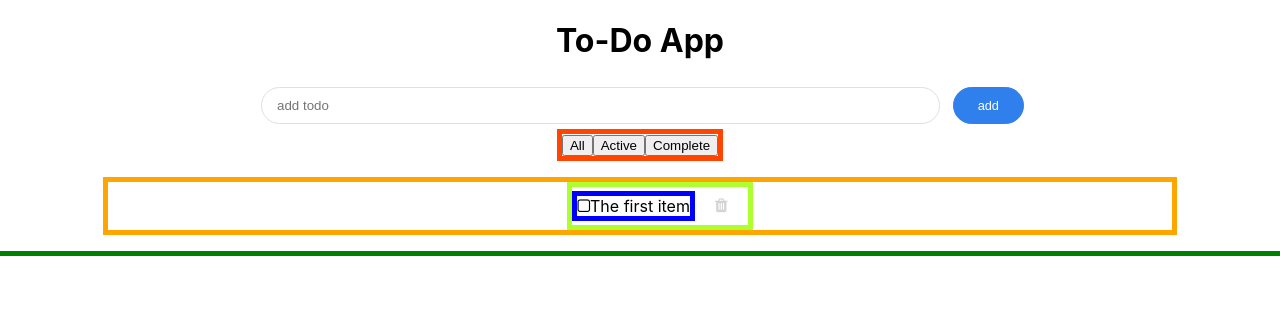
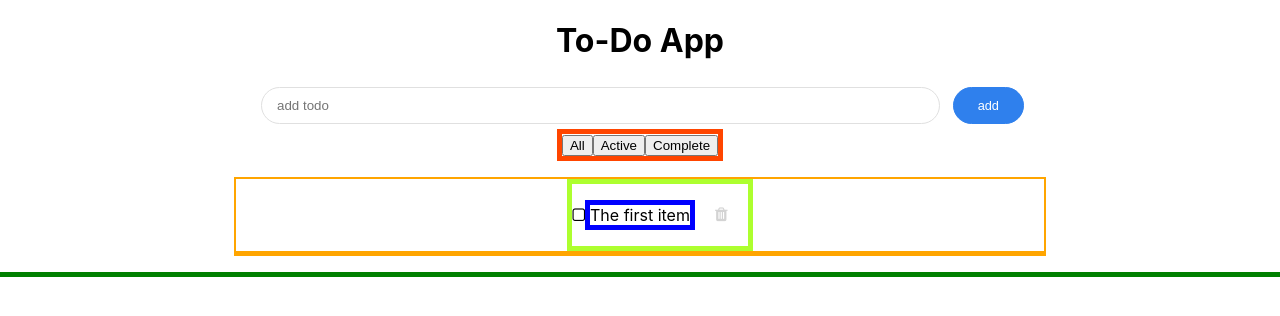
Before and after one commit to olirooker/todo-list-app-react, a React (Create React App) app: page / in a window 1280 px wide. Shown: the top 316 px of the page. Built offline with nearby package versions, Linux system fonts and the light colour scheme.

Commit message:
refactor List html/css

```diff
--- a/src/App.js
+++ b/src/App.js
@@ -16,7 +16,7 @@ class App extends React.Component {
   //   this.setState(savedState);
   // };
 
-  // componentDidUpdate() {};
+  componentDidUpdate() { };
 
   addToDo = (newItem) => {
     this.setState((currentState) => {
--- a/src/components/List.js
+++ b/src/components/List.js
@@ -6,10 +6,8 @@ const List = ({ todos, deleteToDo, toggleIsCompleted }) => {
         <ul className="list-container">
             {todos.map((todo) => {
                 return <li key={todo.item} id={todo.item} className="list-element-container">
-                    <div className={todos.isCompleted ? "completed-list-item" : "list-item"} onClick={() => { toggleIsCompleted(todo.item) }}>
-                        <i className={todos.isCompleted ? "fa fa-check-square" : "fa fa-square-o"}></i>
-                        {todo.item}
-                    </div>
+                    <i className={todos.isCompleted ? "fa fa-check-square" : "fa fa-square-o"}></i>
+                    <p className={todos.isCompleted ? "completed-list-item" : "list-item"} onClick={() => { toggleIsCompleted(todo.item) }}>{todo.item}</p>
                     <button className="delete-button" onClick={() => { deleteToDo(todo.item) }}><i className="fa fa-trash"></i></button>
                 </li>;
             })}
--- a/src/index.css
+++ b/src/index.css
@@ -109,11 +109,13 @@ label {
   list-style-type: none;
   width: 100%;
   align-self: center;
-  border: 5px solid orange;
+  /* remove border when finished  */
+  border: 2px solid orange;
+  border-bottom: 5px solid orange;
   display: flex;
   flex-direction: column;
   align-items: center;
-  width: 80vw;
+  width: 60vw;
 }
 
 /* Might need go change this to grid */
@@ -131,9 +133,6 @@ label {
 
 .completed-list-item {
   text-decoration: line-through;
-  border: 5px solid blue;
-  text-align: center;
-  font-weight: 400;
 }
 
 /* ---------- Delete Button ---------- */
```
Also changed, not shown: 1 other file (tests, documents, lock files or other folders).
